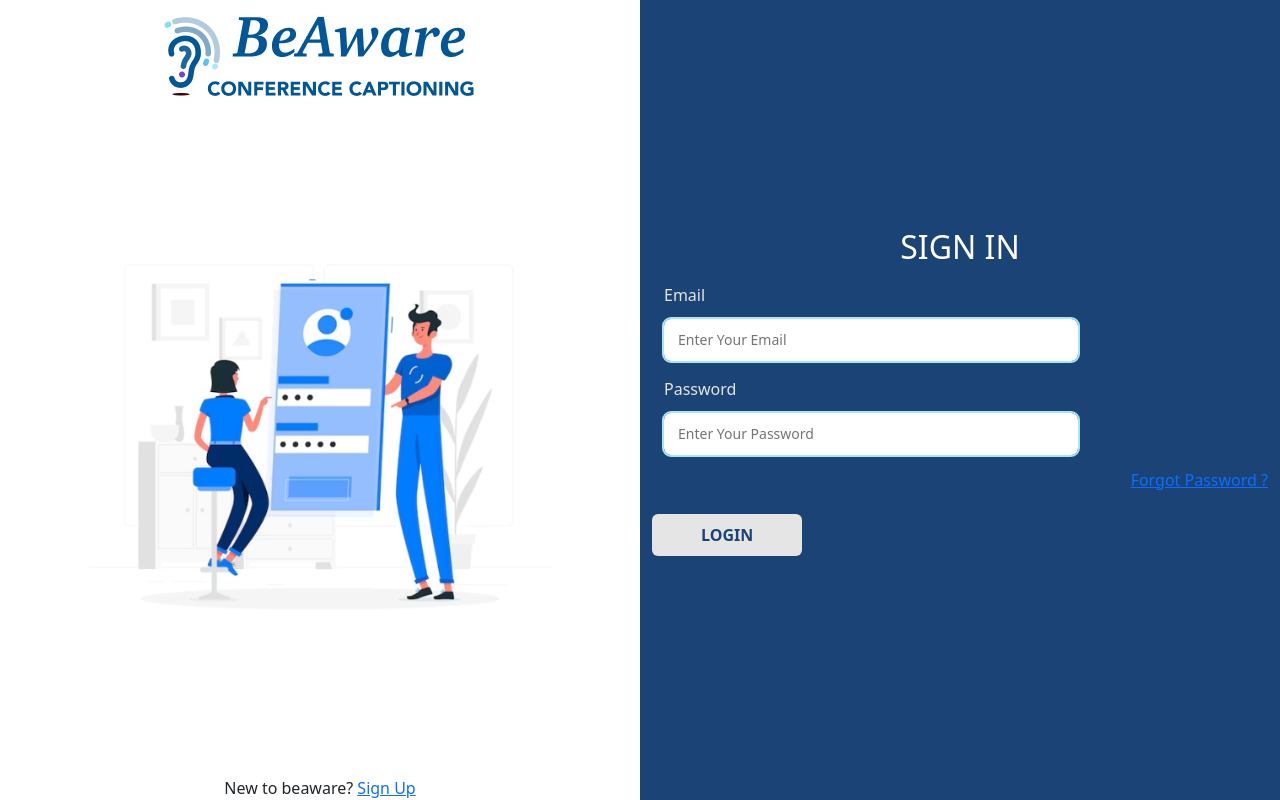
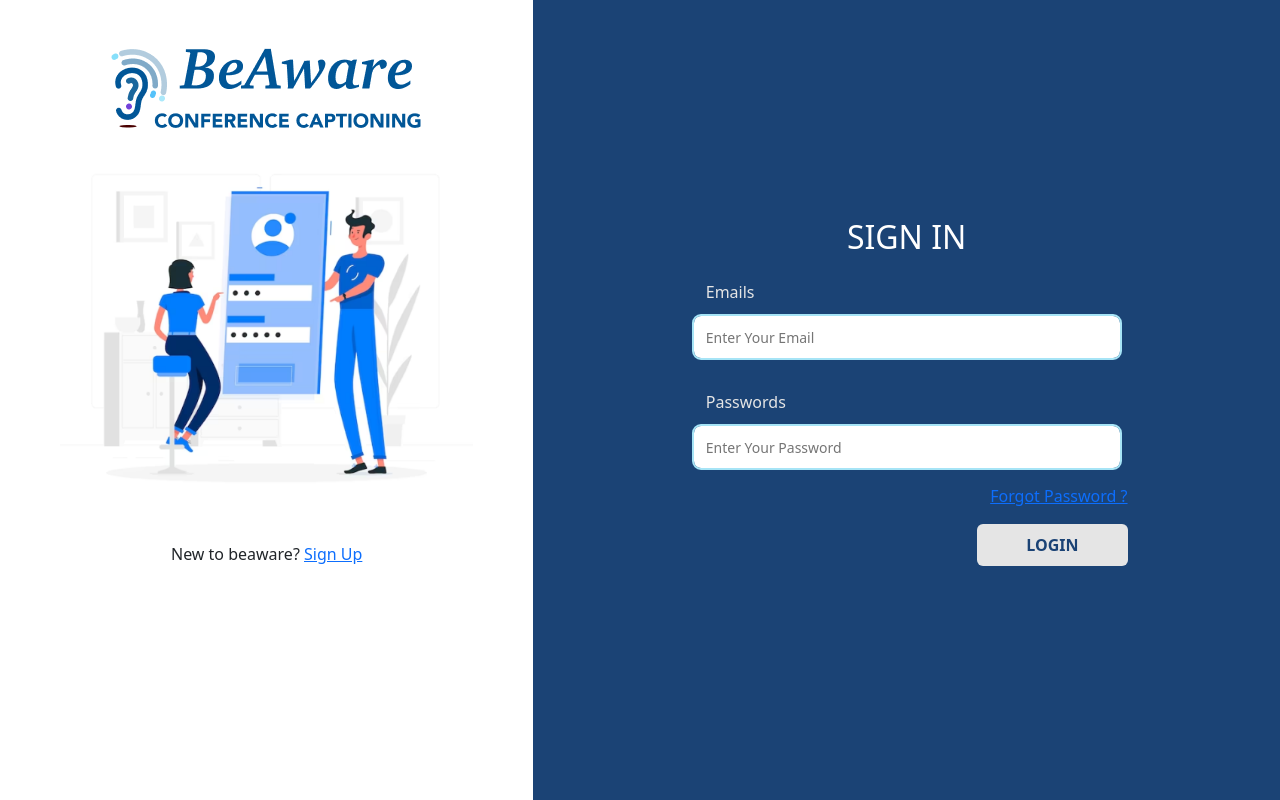
Before and after one commit to Pansuriya-Bakul/beaware, a React (Create React App) app: page /login in a window 1280 px wide. Built offline with nearby package versions, Linux system fonts and the light colour scheme.

Commit message:
Refined web layout

```diff
--- a/src/components/ColorPicker.jsx
+++ b/src/components/ColorPicker.jsx
@@ -1,7 +1,10 @@
-export default function ColorPickerComponent({ input_id, label, placeholder, onChange, required, disabled, value }) {
+import { Row, Col } from "react-bootstrap";
+export default function ColorPickerComponent({ input_id, label, centered, placeholder, onChange, required, disabled, value }) {
 
     return (
-        <div className="input-component my-3 row" >
+        <Row className="my-3">
+            {centered && <Col className='col-2' />}
+            <Col className={centered ? 'col-8' : 'col-12'}>
                 <label
                     htmlFor={input_id}
                     className="form-label color-sec"
@@ -9,7 +12,7 @@ export default function ColorPickerComponent({ input_id, label, placeholder, onC
                     {label}
                 </label>
 
-            <div className="color-picker">
+                <div className="d-flex flex-row align-items-center flex-nowrap justify-content-between">
                     <input
                         className="form-input form-text"
                         type="text"
@@ -19,7 +22,7 @@ export default function ColorPickerComponent({ input_id, label, placeholder, onC
                     />
                     <input
                         type="color"
-                    className="form-input form-color"
+                        className='form-input form-color'
                         id={input_id + "-box"}
                         name={input_id}
                         placeholder={placeholder ? placeholder : ""}
@@ -29,7 +32,8 @@ export default function ColorPickerComponent({ input_id, label, placeholder, onC
                         required={required ? true : false}
                     />
                 </div>
-
-        </div>
+            </Col>
+            {centered && <Col className='col-2' />}
+        </Row>
     );
 }
--- a/src/components/Dashboard.jsx
+++ b/src/components/Dashboard.jsx
@@ -53,7 +53,7 @@ const Dashboard = () => {
           const data = doc.data();
           console.log('Stream data:', data);
           setStreamName(data.name);
-          setStreamColor(data.streamColor);
+          setStreamColor('#' + data.streamColor);
           setStreamURL("https://conferencecaptioning.com/" + data.name);
         });
       } catch (error) {
--- a/src/components/Input.jsx
+++ b/src/components/Input.jsx
@@ -1,16 +1,21 @@
-export default function InputComponent({ input_id, label, type, placeholder, onChange, required, disabled, value }) {
+
+import { Row, Col } from 'react-bootstrap';
+
+export default function InputComponent({ input_id, label, type, placeholder, onChange, required, disabled, value, centered }) {
 
     return (
-        <div className="input-component my-3 row" >
+        <Row className="my-3" >
+            {centered && <Col className='col-2' />}
+            <Col className={centered ? 'col-8' : 'col-12'}>
+                <Row>
                     <label
                         htmlFor={input_id}
                         className="form-label color-sec"
                     >
-                {label}
+                        {label}s
                     </label>
-            <div>
                     <input
-                    className="form-input form-text"
+                        className="form-input form-text "
                         type={type}
                         id={input_id}
                         name={input_id}
@@ -20,7 +25,10 @@ export default function InputComponent({ input_id, label, type, placeholder, onC
                         disabled={disabled ? true : false}
                         required={required ? true : false}
                     />
-            </div>
-        </div>
+                </Row>
+            </Col>
+            {centered && <Col className='col-2' />}
+
+        </Row>
     );
 }
--- a/src/components/Login.jsx
+++ b/src/components/Login.jsx
@@ -2,10 +2,10 @@ import React, { useEffect, useState } from 'react';
 import { signInWithEmailAndPassword } from 'firebase/auth';
 import { auth } from '../firebase/config';
 import { useNavigate } from 'react-router-dom';
+import { Row, Col } from 'react-bootstrap';
 import InputComponent from './Input';
 import logo from '../style/logo.png'
-import login_vec from '../style/login-vec.png'
-import { Row, Col } from 'react-bootstrap';
+import login_vec from '../style/login-vec.png';
 
 
 const Login = () => {
@@ -16,9 +16,9 @@ const Login = () => {
   const [isMobile, setIsMobile] = useState(false);
 
   const componentDidMount = () => {
-    setIsMobile(window.innerWidth < 1200 ? true : false);
+    setIsMobile(window.innerWidth < 700 ? true : false);
     window.addEventListener('resize', () => {
-      setIsMobile(window.innerWidth < 1200 ? true : false);
+      setIsMobile(window.innerWidth < 700 ? true : false);
     }, false);
   };
 
@@ -51,51 +51,91 @@ const Login = () => {
   }
   return (
     <Row className='landing'>
-      <Col className='logo-container'>
-        <div className="logo-wrapper">
+      <Col className='logo-container col-lg-5 p-5'>
+        <Row className='justify-content-center text-center'>
+          <div>
             <img src={logo} alt="logo" />
           </div>
+        </Row>
         {!isMobile &&
+          <Row className='justify-content-center'>
             <div className="vector-wrapper">
               <img src={login_vec} alt="login-vector" />
             </div>
+          </Row>
         }
-        <div className="signup">
+        <Row className='justify-content-center text-center'>
           <label>New to beaware? <a href="/signup">Sign Up</a></label>
-        </div>
+        </Row>
       </Col>
-      <Col className="form-container">
-        <div className="form-wrapper">
-          <h2>SIGN IN</h2>
-          <form onSubmit={handleSubmit}>
+      <Col className="form-container col-lg-7">
+        <Row className='vh-100 d-flex align-items-center'>
+          <div>
+            <h2 className='text-center form-heading text-uppercase'>SIGN IN</h2>
+            <div >
+              <Row className='justify-content-center'>
                 <InputComponent
                   type={"email"}
                   input_id={"email"}
                   placeholder={"Enter Your Email"}
+                  centered={true}
                   label={"Email"}
                   onChange={(e) => handleEmail(e.target.value)}
                   required={false} />
+              </Row>
 
+              <Row>
                 <InputComponent
                   type={"password"}
                   input_id={"password"}
                   placeholder={"Enter Your Password"}
                   label={"Password"}
+                  centered={true}
                   onChange={(e) => setPassword(e.target.value)}
                   required={true} />
+              </Row>
+
+              <Row>
+                <Col className='col-2'></Col>
+                <Col className='col-8 d-flex flex-row-reverse'>
+                  <a
+                    href="/forgotpassword">
+                    Forgot Password ?
+                  </a>
+                </Col>
+                <Col className='col-2'></Col>
+              </Row>
+
+              <Row>
+                <Col className='col-2'></Col>
+                <Col className='col-8'>
+                  {error && <div className="error">{error}</div>}
+                </Col>
+                <Col className='col-2'></Col>
+              </Row>
+
+              <Row>
+                <Col className='col-2'></Col>
+                <Col className='col-8 d-flex flex-row-reverse'>
                   <div>
-              <a href="/forgotpassword">
-                <h6 style={{ textAlign: 'right' }}>Forgot Password ?</h6>
-              </a>
-            </div>
-
-            {error && <div className="error">{error}</div>}
-            <button className={'btn px-5 py-2 bg-color-sec'} type="submit"><span
-              className='fs-7 text-uppercase fw-bold color-pri'>Login</span></button>
-          </form>
+                    <button
+                      className={'btn px-5 py-2 my-3 bg-color-sec'}
+                      type="submit"
+                      onClick={handleSubmit} >
+                      <span
+                        className='fs-7 text-uppercase fw-bold color-pri'>
+                        Login
+                      </span>
+                    </button>
                   </div>
                 </Col>
+                <Col className='col-2'></Col>
               </Row>
+            </div>
+          </div>
+        </Row>
+      </Col>
+    </Row >
   );
 
 };
--- a/src/components/SignUp.jsx
+++ b/src/components/SignUp.jsx
@@ -1,4 +1,4 @@
-import React from 'react';
+import React, { useEffect, useState } from 'react';
 import { Row, Col } from 'react-bootstrap';
 import logo from '../style/logo.png';
 import login_vec from '../style/login-vec.png';
@@ -6,29 +6,53 @@ import StepOne from './signup/StepOne';
 import StepTwo from './signup/StepTwo';
 
 
+
 const SignUp = () => {
 
   const [success, setSuccess] = React.useState(false);
   const [userId, setUserId] = React.useState('');
+  const [isMobile, setIsMobile] = useState(false);
+
+  const componentDidMount = () => {
+    setIsMobile(window.innerWidth < 700 ? true : false);
+    window.addEventListener('resize', () => {
+      setIsMobile(window.innerWidth < 700 ? true : false);
+    }, false);
+  };
+
+  useEffect(() => {
+    componentDidMount();
+  }, []);
 
   return (
     <Row className='landing'>
-      <Col className='logo-container'>
-        <div className="logo-wrapper">
+      <Col className='logo-container col-lg-5 p-5'>
+        <Row className='justify-content-center text-center'>
+          <div>
             <img src={logo} alt="logo" />
           </div>
+        </Row>
+        {!isMobile &&
+          <Row className='justify-content-center'>
             <div className="vector-wrapper">
               <img src={login_vec} alt="login-vector" />
             </div>
-        <div className="signup">
+          </Row>
+        }
+        <Row className='justify-content-center text-center'>
           <label>Already a customer? <a href="/login">Login</a></label>
-        </div>
+        </Row>
       </Col>
-      <Col className="form-container">
-        <div className="form-wrapper">
-          <h2>SIGN UP</h2>
+
+      <Col className="form-container col-lg-7 align-baseline">
+        <Row className='vh-100 d-flex align-items-center'>
+          <div>
+            <h2 className='text-center form-heading text-uppercase'>Sign Up</h2>
+            <div>
               {(success === false || userId === '') ? <StepOne setSuccess={setSuccess} setUserId={setUserId} /> : <StepTwo userId={userId} />}
             </div>
+          </div>
+        </Row>
       </Col>
     </Row >
   );
--- a/src/components/signup/StepTwo.jsx
+++ b/src/components/signup/StepTwo.jsx
@@ -1,6 +1,7 @@
 import React, { useState } from 'react';
 import { useNavigate } from 'react-router-dom';
 import { collection, addDoc } from 'firebase/firestore';
+import { Row, Col } from 'react-bootstrap';
 
 import { db } from '../../firebase/config';
 import InputComponent from '../Input';
@@ -82,6 +83,7 @@ const StepOne = ({ userId }) => {
         input_id={"stream-name"}
         placeholder={"Stream Name"}
         label={"Stream Name"}
+        centered={true}
         onChange={(e) => handleName(e.target.value)}
         disabled={loading}
         required={true} />
@@ -91,6 +93,7 @@ const StepOne = ({ userId }) => {
         input_id={"logo-url"}
         placeholder={"Paste Logo URL"}
         label={"Logo URL"}
+        centered={true}
         onChange={(e) => handleLogoUrl(e.target.value)}
         disabled={loading}
         required={true} />
@@ -100,6 +103,7 @@ const StepOne = ({ userId }) => {
         input_id={"stream-color"}
         placeholder={"Enter Color Hex"}
         label={"Stream Color"}
+        centered={true}
         onChange={(e) => handleColorHex(e.target.value)}
         disabled={loading}
         required={true} />
--- a/src/style/index.css
+++ b/src/style/index.css
@@ -13,24 +13,37 @@ code {
     monospace;
 }
 
+.p-30v {
+  padding-left: 30%;
+  padding-right: 30%;
+}
+
+form .row {
+  margin: auto;
+}
+
+.link {
+  display: flex;
+  justify-content: right;
+}
+
+.link a {
+  margin-right: 30%;
+}
+
 .row {
   margin: 0 !important;
 }
 
 .landing {
   height: 100vh !important;
-  margin: 0px 0px !important;
+  margin: 0 !important;
 }
 
 .logo-container {
   padding: 0;
   display: flex;
   flex-direction: column;
-}
-
-.logo-wrapper {
-  flex: 1;
-  margin: 1em auto;
 }
 
 .vector-wrapper {
@@ -40,7 +53,6 @@ code {
   flex-direction: column;
   justify-content: space-around;
   max-width: 75%;
-  max-width: 75%;
 }
 
 .vector-wrapper img {
@@ -49,19 +61,14 @@ code {
 
 .form-container {
   background-color: #1b4375;
-  display: flex;
-  align-items: center;
-  flex-direction: row;
 }
 
-.form-wrapper {
-  width: 100%;
-  margin: 0 auto;
+.form-heading {
+  color: #fff !important;
 }
 
-.form-wrapper h2 {
-  text-align: center;
-  color: #fff;
+.vh-100 {
+  height: 100%;
 }
 
 .form-input {
@@ -72,10 +79,6 @@ code {
   border: none;
   border-radius: 0.5em;
   padding: 1em;
-}
-
-.btn {
-  margin: 1em auto;
 }
 
 .color-pri {
@@ -98,10 +101,6 @@ code {
   background-color: #e5e5e5 !important;
 }
 
-/*.bg-color-ter {*/
-/*  background-color: #a6e4f6 important;*/
-/*}*/
-
 .error {
   color: crimson;
   font-weight: bold;
@@ -114,10 +113,6 @@ input:focus {
 
 .error-border {
   outline: crimson solid 2px;
-}
-
-.signup {
-  text-align: center;
 }
 
 .qrcode-container {
@@ -146,11 +141,7 @@ input:focus {
   color: white;
 }
 
-#stream-color {
-  display: inline;
-  width: 50px !important;
-}
-
+#stream-color,
 .dashboard-color-picker {
   display: inline;
   color: #fff;
@@ -164,6 +155,7 @@ input:focus {
   border: 1.5px;
   border-color: #1b4375;
   color: #1b4375;
+  margin-bottom: 1em;
 }
 
 .log-out-container {
@@ -171,6 +163,14 @@ input:focus {
   display: flex;
   align-items: end;
   justify-content: center;
+}
+
+.dashboard-container-right {
+  background-color: #1b4375;
+  display: flex;
+  justify-content: center;
+  flex-direction: column;
+  padding-left: 10vw !important;
 }
 
 .dashboard-form-wrapper {
@@ -226,16 +226,11 @@ input:focus {
   text-align: left;
 }
 
-.color-picker {
-  display: flex;
-  flex-direction: row;
-}
-
 .form-color {
-  max-width: 5rem;
+  max-width: 10rem;
   max-height: 42px;
   padding: 0.2rem;
-  margin: 0.25em 1em;
+  /* margin: 0.25em 1em; */
 }
 
 @media (max-width: 600px) {
@@ -264,24 +259,15 @@ input:focus {
     background-color: #173964;
     padding-bottom: 0px !important;
   }
+
   .log-out-container .btn {
     margin: 0;
   }
 
-  .dashboard-header .name {
+  .dashboard-header .name,
+  .dashboard-header {
     display: inline;
     color: #a6e4f6;
-    padding-bottom: 20px;
-    font-family: Nunito Sans;
-    font-size: 25px;
-    font-weight: 700;
-    line-height: 41px;
-    letter-spacing: 0.185em;
-    text-align: center;
-  }
-
-  .dashboard-header {
-    color: #fff;
     padding-bottom: 20px;
     font-family: Nunito Sans;
     font-size: 25px;
@@ -295,14 +281,17 @@ input:focus {
     width: 100%;
     text-align: center;
   }
+
   .dashboard-buttons {
     text-align: center;
   }
+
   .dashboard-button {
     margin-right: 20px !important;
     color: #fff !important;
     width: fit-content;
   }
+
   .dashboard-submit {
     width: fit-content;
   }
@@ -310,6 +299,7 @@ input:focus {
   .dashboard-form-wrapper {
     text-align: left;
   }
+
   .qrcode-container {
     padding-bottom: 60px;
   }
```
Also changed, not shown: src/components/signup/StepOne.jsx (+31 -5 lines). Lines whose indentation alone changed are shown as unchanged.
